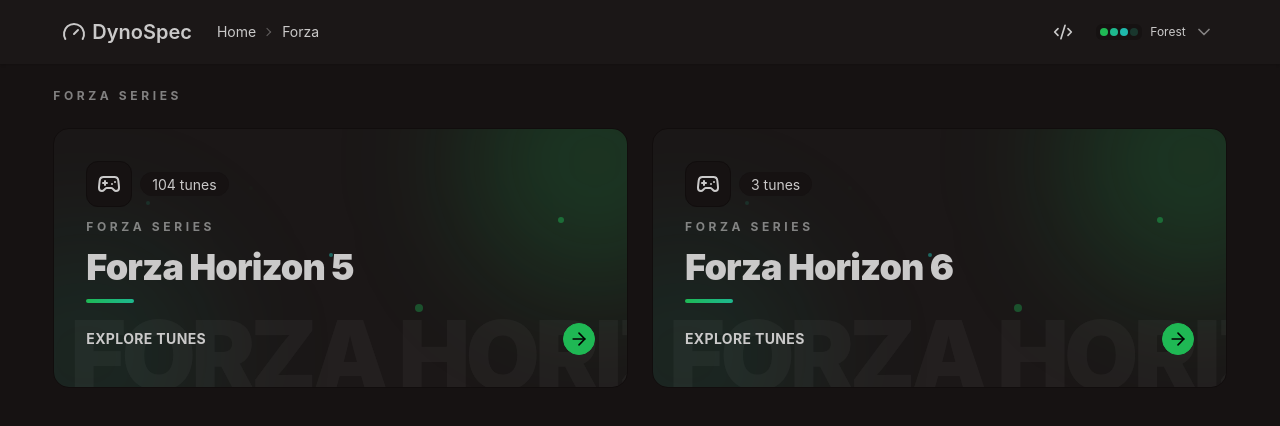
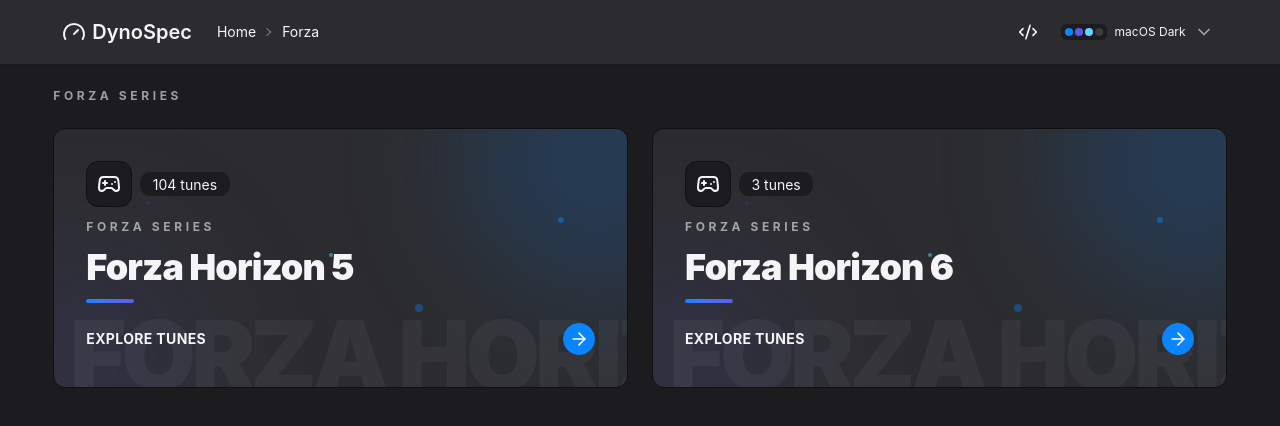
Before and after one commit to Az-21/dynospec, a SvelteKit app: page /forza in a window 1280 px wide. Shown: the top 426 px of the page. Built offline with nearby package versions, Linux system fonts and the light colour scheme; what @tanstack/svelte-table would draw is missing.

Commit message:
feat: add new themes

```diff
--- a/src/app.css
+++ b/src/app.css
@@ -2,3 +2,147 @@
 @plugin "daisyui" {
   themes: all;
 }
+
+/* macOS Dark — Tahoe-style graphite surfaces, default blue accent, vibrant system colors. */
+@plugin "daisyui/theme" {
+  name: "macos-dark";
+  color-scheme: dark;
+
+  --color-base-100: #2c2c2e;
+  --color-base-200: #1c1c1e;
+  --color-base-300: #101012;
+  --color-base-content: #f5f5f7;
+  --color-primary: #0a84ff;
+  --color-primary-content: #ffffff;
+  --color-secondary: #5e5ce6;
+  --color-secondary-content: #ffffff;
+  --color-accent: #64d2ff;
+  --color-accent-content: #02242e;
+  --color-neutral: #3a3a3c;
+  --color-neutral-content: #f5f5f7;
+  --color-info: #64d2ff;
+  --color-info-content: #02242e;
+  --color-success: #30d158;
+  --color-success-content: #02240c;
+  --color-warning: #ffd60a;
+  --color-warning-content: #2a1a00;
+  --color-error: #ff453a;
+  --color-error-content: #ffffff;
+
+  --radius-selector: 0.625rem;
+  --radius-field: 0.5rem;
+  --radius-box: 0.75rem;
+  --size-selector: 0.25rem;
+  --size-field: 0.25rem;
+  --border: 0.5px;
+  --depth: 0;
+  --noise: 0;
+}
+
+/* Material 3 Expressive (green seed) — tonal green surfaces, vivid primary, oversized shapes. */
+@plugin "daisyui/theme" {
+  name: "material-expressive";
+  color-scheme: dark;
+
+  --color-base-100: #232b23;
+  --color-base-200: #161d17;
+  --color-base-300: #0d120d;
+  --color-base-content: #e2e9e0;
+  --color-primary: #77dc8a;
+  --color-primary-content: #003913;
+  --color-secondary: #b2ccb5;
+  --color-secondary-content: #1c2b20;
+  --color-accent: #b7cc8e;
+  --color-accent-content: #1f2a11;
+  --color-neutral: #2a332a;
+  --color-neutral-content: #dce5db;
+  --color-info: #8acbf6;
+  --color-info-content: #002f4d;
+  --color-success: #77dc8a;
+  --color-success-content: #003913;
+  --color-warning: #e9c46b;
+  --color-warning-content: #241a00;
+  --color-error: #ffb4a9;
+  --color-error-content: #680003;
+
+  --radius-selector: 1.25rem;
+  --radius-field: 1rem;
+  --radius-box: 1.75rem;
+  --size-selector: 0.25rem;
+  --size-field: 0.25rem;
+  --border: 1px;
+  --depth: 0;
+  --noise: 0;
+}
+
+/* Monokai — darker warm charcoal surfaces, vibrant classic Monokai accents. */
+@plugin "daisyui/theme" {
+  name: "monokai";
+  color-scheme: dark;
+
+  --color-base-100: #221f22;
+  --color-base-200: #1b191c;
+  --color-base-300: #121113;
+  --color-base-content: #f8f8f2;
+  --color-primary: #e6db74;
+  --color-primary-content: #221f22;
+  --color-secondary: #f92672;
+  --color-secondary-content: #33030d;
+  --color-accent: #a6e22e;
+  --color-accent-content: #1e2a05;
+  --color-neutral: #2a272e;
+  --color-neutral-content: #f8f8f2;
+  --color-info: #66d9ef;
+  --color-info-content: #06333a;
+  --color-success: #a6e22e;
+  --color-success-content: #1e2a05;
+  --color-warning: #fd971f;
+  --color-warning-content: #331304;
+  --color-error: #f92672;
+  --color-error-content: #33030d;
+
+  --radius-selector: 0.5rem;
+  --radius-field: 0.375rem;
+  --radius-box: 0.625rem;
+  --size-selector: 0.25rem;
+  --size-field: 0.25rem;
+  --border: 1px;
+  --depth: 0;
+  --noise: 0;
+}
+
+/* Ayu Dark — deep blue-gray surfaces, cool accent blue with warm syntax tones. */
+@plugin "daisyui/theme" {
+  name: "ayu-dark";
+  color-scheme: dark;
+
+  --color-base-100: #141b22;
+  --color-base-200: #0f1419;
+  --color-base-300: #0a0e12;
+  --color-base-content: #b3b1ad;
+  --color-primary: #39bae6;
+  --color-primary-content: #06222e;
+  --color-secondary: #d2a6ff;
+  --color-secondary-content: #2a0e40;
+  --color-accent: #aad94c;
+  --color-accent-content: #1c2a06;
+  --color-neutral: #1f272e;
+  --color-neutral-content: #e6e1cf;
+  --color-info: #39bae6;
+  --color-info-content: #06222e;
+  --color-success: #aad94c;
+  --color-success-content: #1c2a06;
+  --color-warning: #ffb454;
+  --color-warning-content: #2e1a00;
+  --color-error: #f51818;
+  --color-error-content: #ffffff;
+
+  --radius-selector: 0.375rem;
+  --radius-field: 0.375rem;
+  --radius-box: 0.5rem;
+  --size-selector: 0.25rem;
+  --size-field: 0.25rem;
+  --border: 1px;
+  --depth: 0;
+  --noise: 0;
+}
--- a/src/shared/themes.ts
+++ b/src/shared/themes.ts
@@ -26,6 +26,12 @@
 ] as const;
 
 export const DARK_THEMES = [
+  // Custom dark themes defined via `@plugin "daisyui/theme"` in `src/app.css`.
+  "macos-dark",
+  "material-expressive",
+  "monokai",
+  "ayu-dark",
+  // Built-in DaisyUI themes
   "dark",
   "synthwave",
   "halloween",
@@ -47,9 +53,19 @@
 export const themeNameSchema = z.enum(ALL_THEMES);
 export type ThemeName = z.infer<typeof themeNameSchema>;
 
-// Display transform: capitalize the first letter ("caramellatte" -> "Caramellatte").
-// Raw theme names are still used for `data-theme`, storage, and `aria-label` values.
-export const themeDisplayNameSchema = themeNameSchema.transform((name) => name.charAt(0).toUpperCase() + name.slice(1));
+// Display transform: humanize kebab-case ("caramellatte" -> "Caramellatte",
+// "macos-dark" -> "macOS Dark"). Raw theme names are still used for
+// `data-theme`, storage, and `aria-label` values.
+const DISPLAY_WORDS: Record<string, string> = {
+  macos: "macOS",
+};
+
+export const themeDisplayNameSchema = themeNameSchema.transform((name) =>
+  name
+    .split(/[-_]+/)
+    .map((word) => DISPLAY_WORDS[word] ?? word.charAt(0).toUpperCase() + word.slice(1))
+    .join(" "),
+);
 
 export function formatThemeName(name: ThemeName): string {
   return themeDisplayNameSchema.parse(name);
@@ -58,5 +74,5 @@
 export const brightnessFilterSchema = z.enum(["all", "light", "dark"]);
 export type BrightnessFilter = z.infer<typeof brightnessFilterSchema>;
 
-export const DEFAULT_THEME = themeNameSchema.parse("forest");
+export const DEFAULT_THEME = themeNameSchema.parse("macos-dark");
 export const THEME_STORAGE_KEY = "dynospec-theme";
```
